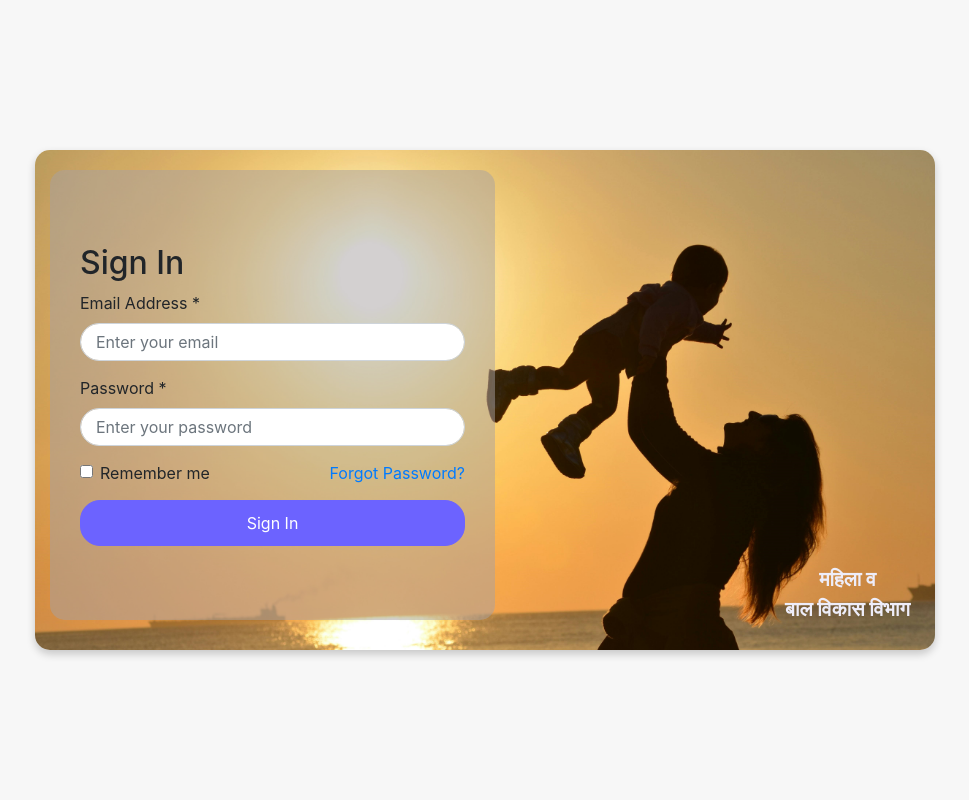
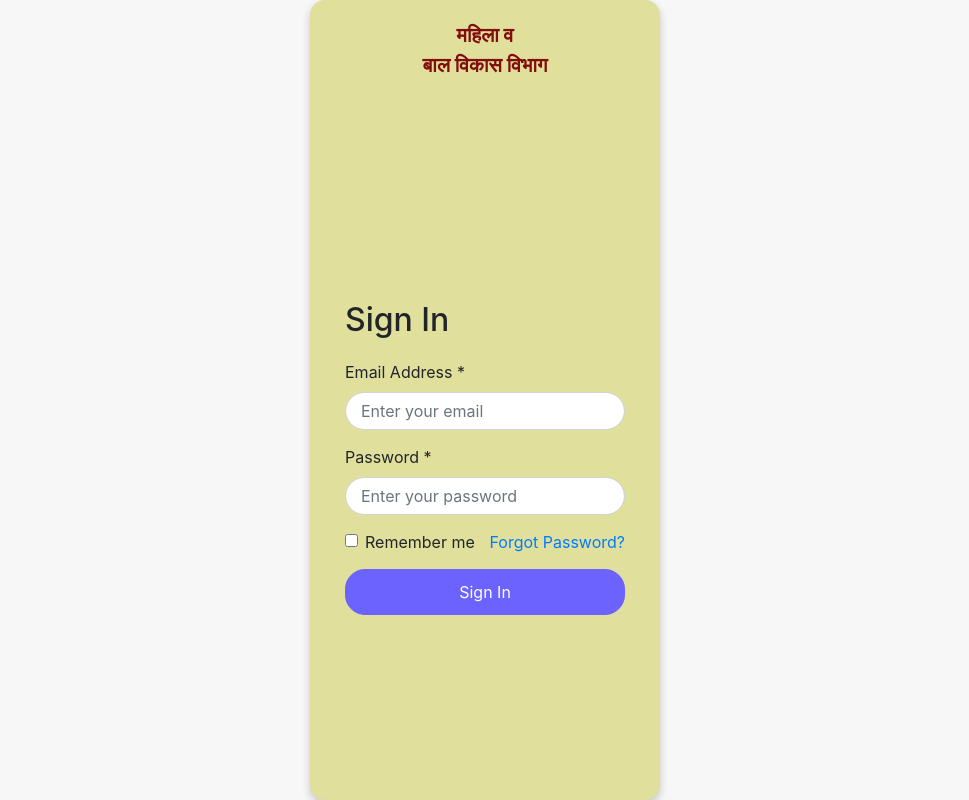
Before and after one commit to Vaishdube9309/LoginPage, a plain HTML site: page index.html in a window 1280 px wide. Shown: the whole page, without its empty margins (155-1124 px from the left). Drawn offline with nearby package versions, Linux system fonts and the light colour scheme.

Commit message:
Update index.html

```diff
--- a/index.html
+++ b/index.html
@@ -3,16 +3,12 @@
 <head>
   <meta charset="UTF-8" />
   <meta name="viewport" content="width=device-width, initial-scale=1.0" />
-    <title>Log In Election बुलढाणा पोलीस E-बंदोबस्त</title>
+  <title>Responsive Login Form</title>
   <!-- Bootstrap CSS -->
-    <link
-      rel="stylesheet"
-      href="https://stackpath.bootstrapcdn.com/bootstrap/4.5.2/css/bootstrap.min.css"
-    />
+  <link rel="stylesheet" href="https://stackpath.bootstrapcdn.com/bootstrap/4.5.2/css/bootstrap.min.css" />
   <!-- Custom CSS -->
   <style>
-      body,
-      html {
+    body, html {
       height: 100%;
       margin: 0;
       display: flex;
@@ -22,18 +18,19 @@
     }
     .container {
       display: flex;
-        width: 900px;
-        height: 500px;
-        background-image: url("./download.jpg");
+      flex-direction: column;
+      max-width: 100%;
+      width: 100%;
+      height: 100%;
+      /* background-image: url("./download.jpg"); */
+      background-color: rgb(224, 224, 156);
       background-size: cover;
+      background-position: center;
       border-radius: 15px;
       box-shadow: 0 4px 8px rgba(0, 0, 0, 0.2);
     }
     .left-section {
-        position: relative;
-        flex: 1;
       display: flex;
-        flex-direction: column;
       justify-content: center;
       align-items: center;
       color: rgb(129, 13, 13);
@@ -45,37 +42,22 @@
       text-align: center;
       font-size: 20px;
       font-weight: bold;
-        position: absolute;
-        bottom: 10px;
-        right: 10px;
     }
-      .left-section p span {
-        margin-left: 190px;
+    .left-section .highlight {
+      /* background-color: yellow; */
+      padding: 2px 5px;
+      border-radius: 3px;
     }
-      .left-section .log_section {
-        position: absolute;
-        top: 2px;
-        right: 1px;
-        width: 100px;
-        height: 80px;
-      }
-      .left-section .log_section img {
-        width: 100%;
-        height: 100%;
-      }
-
     .right-section {
       flex: 1;
-        background: rgba(168, 162, 162, 0.5);
-        margin-top: 20px;
-        height: 90%;
-        border-radius: 15px;
-        padding: 10px 30px;
+      padding: 20px;
       display: flex;
       flex-direction: column;
       justify-content: center;
+      border-top-right-radius: 15px;
+      border-bottom-right-radius: 15px;
     }
-      .ri .right-section h2 {
+    .right-section h2 {
       margin-bottom: 20px;
     }
     .form-group {
@@ -99,55 +81,49 @@
     .text-right {
       text-align: right;
     }
-    .heading{
-        color: rgb(238, 237, 249);
+    .heading {
+      /* color: rgb(238, 237, 249); */
+      font-weight: bold;
+    }
+    @media (max-width: 576px) {
+      .container {
+        flex-direction: column;
+      }
+      .left-section, .right-section {
+        width: 100%;
+        border-radius: 0;
+      }
     }
   </style>
 </head>
 <body>
   <div class="container">
+    <div class="left-section">
+      <div class="heading">
+        <p>
+          <span class="highlight">महिला व</span> <br />
+          <span class="highlight">बाल विकास विभाग</span>
+        </p>
+      </div>
+    </div>
     <div class="right-section">
       <h2>Sign In</h2>
       <form onsubmit="return validateForm()">
         <div class="form-group">
           <label for="email">Email Address *</label>
-            <input
-              type="email"
-              class="form-control"
-              id="email"
-              placeholder="Enter your email"
-            />
+          <input type="email" class="form-control" id="email" placeholder="Enter your email" required />
         </div>
         <div class="form-group">
           <label for="password">Password *</label>
-            <input
-              type="password"
-              class="form-control"
-              id="password"
-              placeholder="Enter your password"
-            />
+          <input type="password" class="form-control" id="password" placeholder="Enter your password" required />
         </div>
         <div class="form-group form-check">
           <input type="checkbox" class="form-check-input" id="rememberMe" />
           <label class="form-check-label" for="rememberMe">Remember me</label>
           <a href="#" class="float-right">Forgot Password?</a>
         </div>
-          <button type="submit" class="btn btn-primary btn-block">
-            Sign In
-          </button>
+        <button type="submit" class="btn btn-primary btn-block">Sign In</button>
       </form>
-      </div>
-      <div class="left-section">
-        <!-- <div class="log_section">
-          <img src="./logoW.png" alt="" />
-        </div> -->
-        <div class="heading">
-          <p>
-            <span class="ve">महिला व  </span> <br />
-            <span> बाल विकास विभाग </span> <br />
-            <!-- <span class="yr">2024</span> -->
-          </p>
-        </div>
     </div>
   </div>
 
@@ -164,7 +140,7 @@
       }
 
       // Check if email and password match predefined values
-        if (email === "test@example.com" && password === "password123") {
+      if (email === "buldhana@example.com" && password === "admin123") {
         alert("Login successful!");
         window.location.href = "buldhana.html"; // Redirect to main.html
         return false; // Prevent form submission
```
Lines whose indentation alone changed are shown as unchanged.
